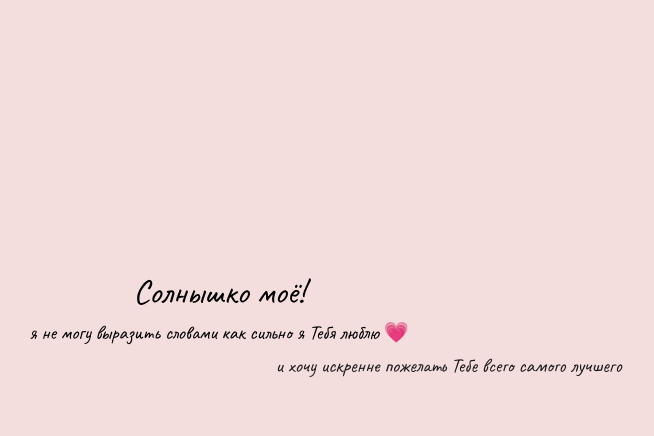
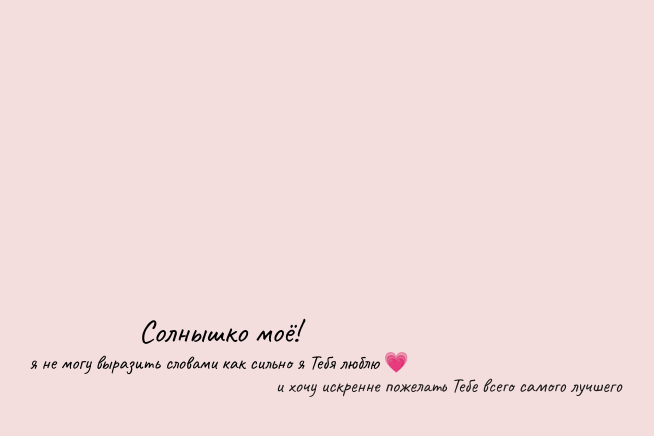
Before and after one commit to through-a-haze/through-a-haze.github.io, a Jekyll site: the page hbd/index.html, which Jekyll copies as it is, in a window 1280 px wide. Shown: the top 436 px of the page, without its empty margins (421-1075 px from the left). Built offline with Jekyll 4.4.1, drawn with Linux system fonts in a browser that asks for light colours.

Commit message:
Add files via upload

```diff
--- a/hbd/css/index.css
+++ b/hbd/css/index.css
@@ -18,10 +18,6 @@
     overflow: hidden;
     width: 100%;
     position: relative;
-}
-
-.container > div {
-    margin: 5px 0;
 }
 
 #audioPlayer {
--- a/hbd/index.html
+++ b/hbd/index.html
@@ -13,7 +13,7 @@
 
 <body>
     <div class="container">
-        <div class="bounceInDown animated" style="font-size: 34px">Солнышко моё!</div>
+        <div class="bounceInDown animated" style="font-size: 32px">Солнышко моё!</div>
         <div class="fadeInLeftBig animated d2">я не могу выразить словами как сильно я Тебя люблю 💗</div>
         <div class="fadeInRightBig animated d4">и хочу искренне пожелать Тебе всего самого лучшего</div>
         <div class="bounceInUp animated d6">Ты этого достойна</div>
@@ -27,7 +27,7 @@
         <div class="bounceInUp animated d15">хотя у меня за монитором Ты найдешь маленький приятный сюрприз 😉</div>
         <div class="bounceInUp animated d17">надеюсь он Тебе понравится, я выдавил из себя весь креатив, который был 😄</div>
         <br>
-        <div class="zoomIn animated d20" style="font-size: 26px">Люблю Тебя! 💓</div>
+        <div class="zoomIn animated d20" style="font-size: 24px">Люблю Тебя! 💓</div>
 
         <script>
             function playAudio(element) {
```
